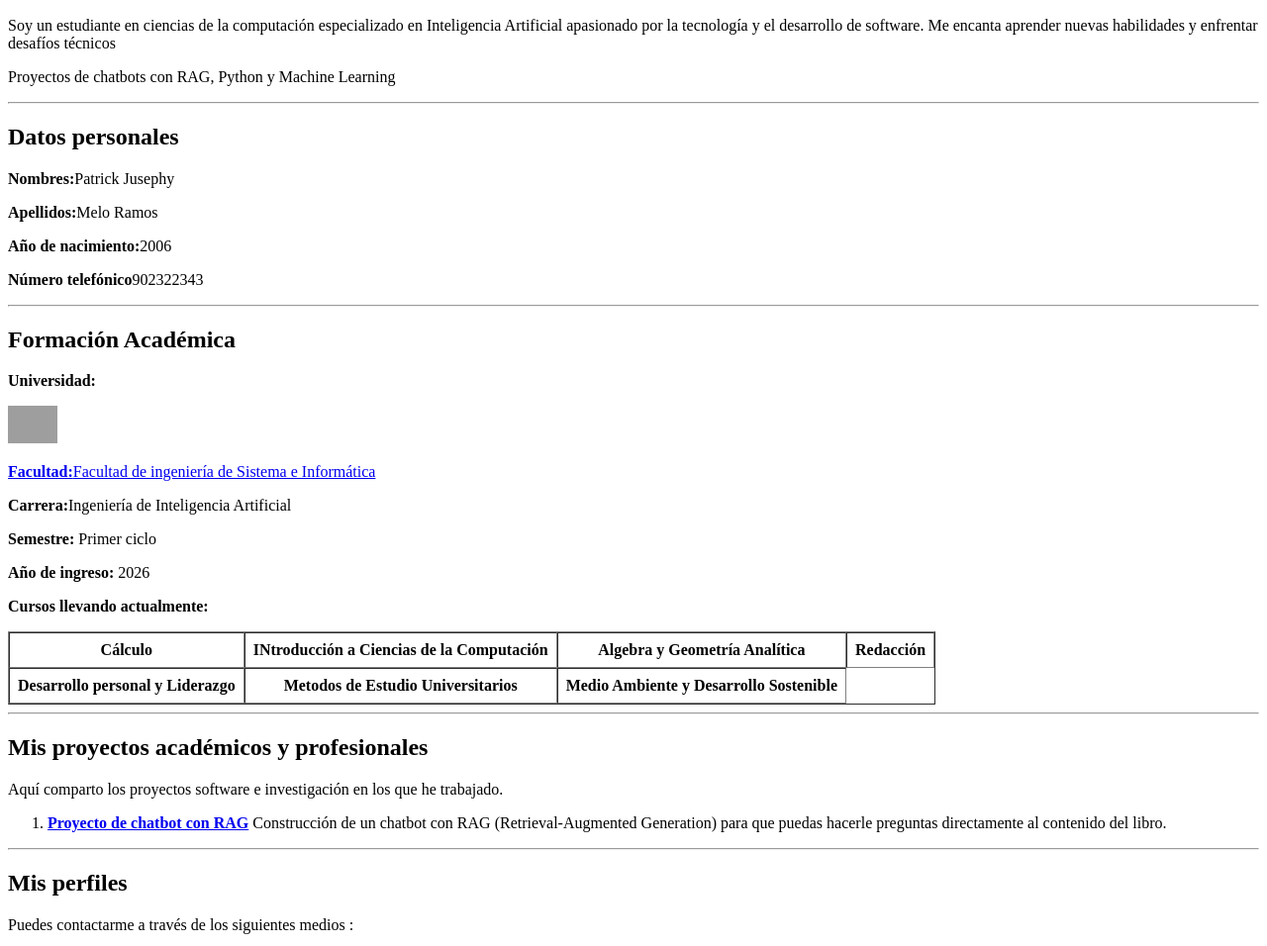
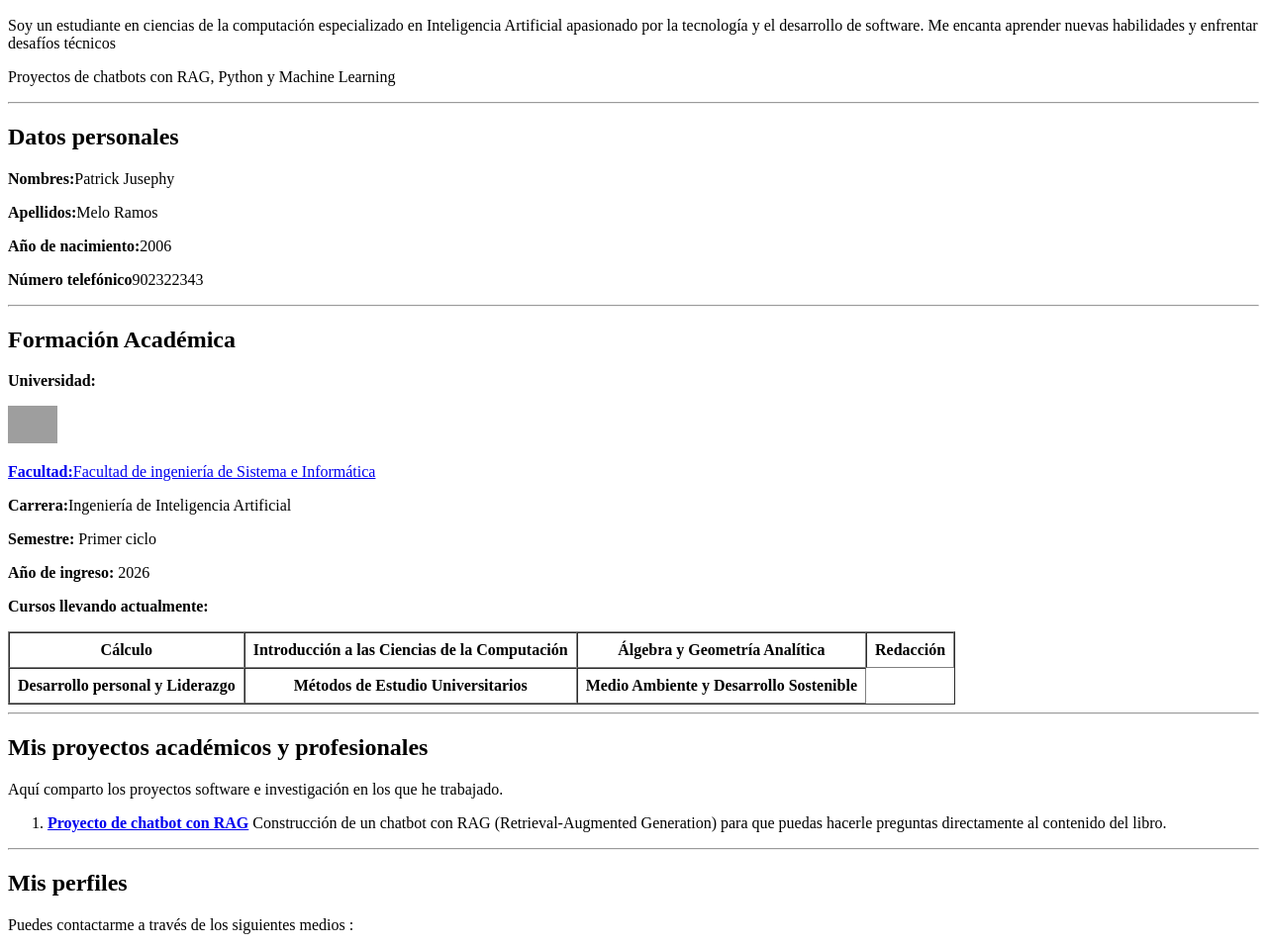
Before and after one commit to patrickmelorr-lang/mi-p-gina-web-personal, a plain HTML site: page index.html in a window 1280 px wide. Shown: the part 110-1066 px from the top of the page at 99% size. Drawn offline with Linux system fonts and the light colour scheme; grey boxes are pictures that could not be loaded.

Commit message:
changes_end

```diff
--- a/index.html
+++ b/index.html
@@ -47,13 +47,13 @@
     <table border="1" cellspacing="0" cellpadding="8">
      <tr>
       <th>Cálculo</th>
-      <th>INtroducción  a Ciencias de la Computación</th>
-      <th>Algebra y Geometría Analítica</th>
+      <th>Introducción a las Ciencias de la Computación</th>
+      <th>Álgebra y Geometría Analítica</th>
       <th>Redacción</th>
      </tr>
      <tr>
       <th>Desarrollo personal y Liderazgo</th>
-      <th>Metodos de Estudio Universitarios</th>
+      <th>Métodos de Estudio Universitarios</th>
       <th>Medio Ambiente y Desarrollo Sostenible</th>
      </tr>
     </table>
```
